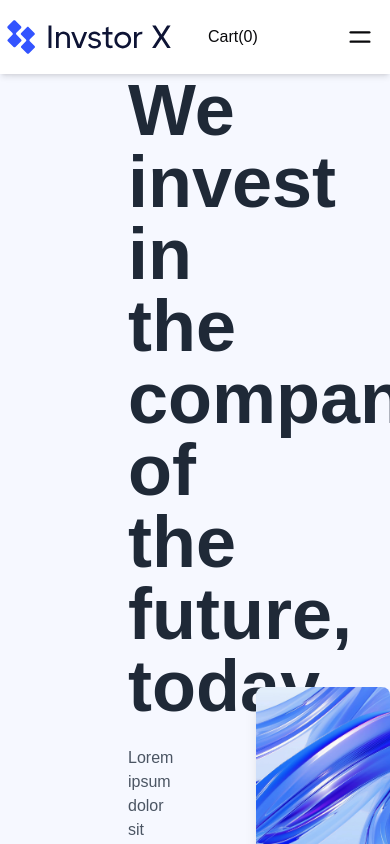
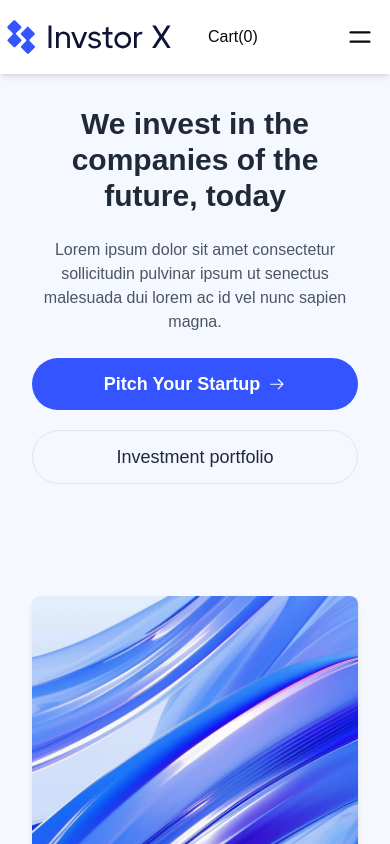
Before and after one commit to codebyankita/InvesterX, a Next.js app: page / in a window 390 px wide. Shown: the top 844 px of the page. Built offline with nearby package versions, Linux system fonts and the light colour scheme.

Commit message:
home page 1 responsive done

```diff
--- a/app/page.tsx
+++ b/app/page.tsx
@@ -89,25 +89,25 @@ const currentResearch = researchData[currentIndex];
     <>
       {/* page1 */}
       <div className="bg-[#f6f8ff]">
-        <main className=" flex items-center justify-around ">
-          <div className=" space-y-6 mb-28 w-2/4 px-32">
-            <h1 className="text-7xl font-bold text-gray-800">
+        <main className=" flex items-center justify-center lg:flex-row md:flex-col  flex-col lg:justify-between lg:px-0 lg:p-0 p-8 md:p-10 ">
+          <div className=" space-y-6 mb-28 w-full lg:px-14 sm:w-full lg:w-2/4">
+            <h1 className="text-3xl lg:text-left text-center justify-center sm:text-4xl lg:text-6xl font-bold text-gray-800">
               We invest in the companies of the future, today
             </h1>
-            <p className="text-gray-600">
+            <p className="text-gray-600 lg:text-left  text-center  sm:text-sm lg:text-base">
               Lorem ipsum dolor sit amet consectetur sollicitudin pulvinar ipsum
               ut senectus malesuada dui lorem ac id vel nunc sapien magna.
             </p>
-            <div className="flex space-x-4">
+            <div className="flex flex-col md:justify-center md:flex-row lg:justify-self-start lg:flex-row space-y-5 md:space-y-0 md:space-x-4 lg:space-x-6">
               <Button text="Pitch Your Startup" href="/your-link-here" />
               <SecondaryButton text="Investment portfolio" />
             </div>
           </div>
-          <div className="w-2/4  md:mt-0">
+          <div className="w-full sm:w-full lg:w-2/4">
             <Image
               src={homeside}
               alt="Abstract blue and white wavy background"
-              className=" rounded-lg shadow-lg "
+              className=" rounded-lg  shadow-md"
             />
           </div>
         </main>
@@ -117,7 +117,7 @@ const currentResearch = researchData[currentIndex];
           <div className="absolute inset-y-0 right-0 w-28 bg-gradient-to-l from-white via-white/50 to-transparent z-10 pointer-events-none"></div>
 
           {/* Scrolling Logos */}
-          <div className="flex animate-scroll space-x-36">
+          <div className="flex animate-scroll space-x-16 sm:space-x-12 md:space-x-16 lg:space-x-36">
             {[...companyLogos, ...companyLogos].map((logo, index) => (
               <Image
                 key={index}
```
